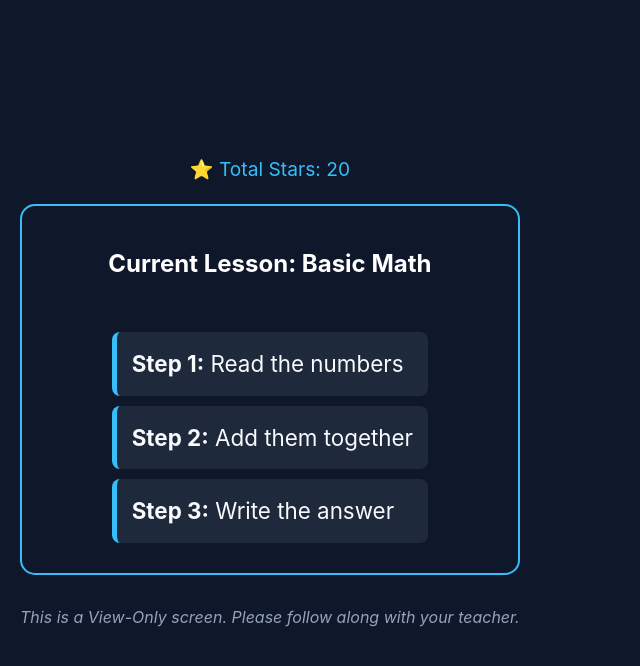
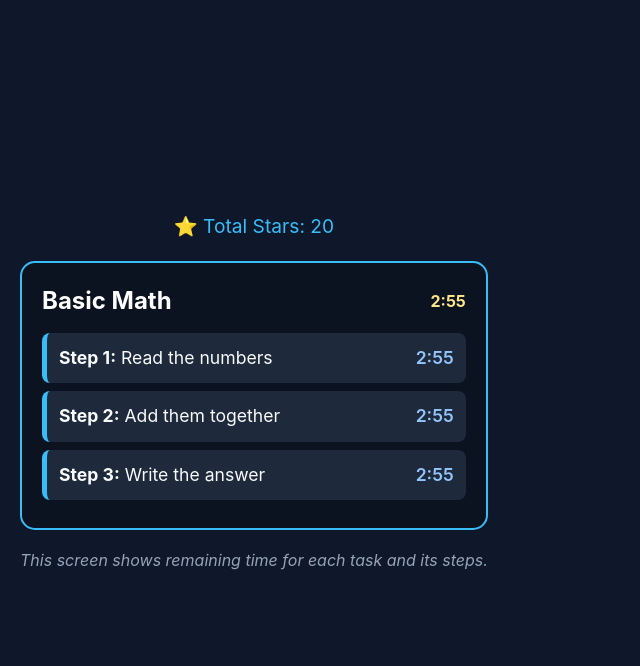
Before and after one commit to Victor2275/HOTHproject, a React (Vite) app in the folder frontend/: page /student in a window 1280 px wide. Shown: the top 666 px of the page, without its empty margins (0-640 px from the left). Built offline with nearby package versions, Linux system fonts and the light colour scheme.

Commit message:
Added a timer function

```diff
--- a/frontend/src/App.jsx
+++ b/frontend/src/App.jsx
@@ -39,7 +39,7 @@ export default function App() {
   const [role, setRole] = useState(null); // Starts null, set to 'teacher' via SessionSetup
   const [points, setPoints] = useState(20);
   const [tasks, setTasks] = useState([
-    { id: 1, title: "Basic Math", steps: ["Read the numbers", "Add them together", "Write the answer"] }
+    { id: 1, title: "Basic Math", steps: ["Read the numbers", "Add them together", "Write the answer"], timeLimitSeconds: 180 }
   ]);
   const [forest, setForest] = useState([]);
   const [emotions, setEmotions] = useState([]);
--- a/frontend/src/components/StudentView.jsx
+++ b/frontend/src/components/StudentView.jsx
@@ -1,10 +1,48 @@
-import React from 'react';
+import React, { useState, useEffect } from 'react';
 
 export default function StudentView({ tasks, points }) {
-  // Grab the latest task added by the teacher
-  const task = tasks[tasks.length - 1];
+  const [remaining, setRemaining] = useState({}); // map of taskId -> seconds remaining
 
-  if (!task) return (
+  // Initialize remaining times for newly added tasks
+  useEffect(() => {
+    setRemaining(prev => {
+      const next = { ...prev };
+      tasks.forEach(t => {
+        if (t.timeLimitSeconds && !(t.id in next)) {
+          next[t.id] = t.timeLimitSeconds;
+        }
+      });
+      return next;
+    });
+  }, [tasks]);
+
+  // Global interval to decrement timers every second
+  useEffect(() => {
+    const id = setInterval(() => {
+      setRemaining(prev => {
+        const next = { ...prev };
+        let changed = false;
+        Object.keys(next).forEach(k => {
+          if (next[k] > 0) {
+            next[k] = next[k] - 1;
+            changed = true;
+          }
+        });
+        return changed ? next : prev;
+      });
+    }, 1000);
+    return () => clearInterval(id);
+  }, []);
+
+  function formatTime(sec) {
+    if (sec == null) return '—';
+    const s = Math.max(0, Math.floor(sec));
+    const m = Math.floor(s / 60);
+    const r = s % 60;
+    return `${m}:${String(r).padStart(2, '0')}`;
+  }
+
+  if (!tasks || tasks.length === 0) return (
     <div style={{ textAlign: 'center', marginTop: '50px' }}>
       <h2>🎒 Student Display</h2>
       <p>Waiting for the teacher to assign a task...</p>
@@ -17,29 +55,42 @@ export default function StudentView({ tasks, points }) {
         ⭐ Total Stars: {points}
       </div>
 
-      <div className="task-card" style={{ border: '2px solid #38bdf8', borderRadius: '15px', padding: '20px' }}>
-        <h2 style={{ color: '#fff' }}>Current Lesson: {task.title}</h2>
-        <div className="steps-list" style={{ textAlign: 'left', display: 'inline-block', marginTop: '20px' }}>
+      <div style={{ display: 'grid', gap: '18px' }}>
+        {tasks.map(task => (
+          <div key={task.id} className="task-card" style={{ border: '2px solid #38bdf8', borderRadius: '15px', padding: '20px', background: '#0b1220' }}>
+            <div style={{ display: 'flex', justifyContent: 'space-between', alignItems: 'center' }}>
+              <h2 style={{ color: '#fff', margin: 0 }}>{task.title}</h2>
+              <div style={{ color: '#fde68a', fontWeight: '700' }}>{formatTime(remaining[task.id])}</div>
+            </div>
+
+            <div className="steps-list" style={{ textAlign: 'left', display: 'block', marginTop: '14px' }}>
               {task.steps.map((step, index) => (
                 <div
                   key={index}
                   className="step-box"
                   style={{
-                fontSize: '1.4rem',
-                margin: '10px 0',
-                padding: '15px',
+                    fontSize: '1.1rem',
+                    margin: '8px 0',
+                    padding: '12px',
                     background: '#1e293b',
                     borderRadius: '8px',
-                borderLeft: '5px solid #38bdf8'
+                    borderLeft: '5px solid #38bdf8',
+                    display: 'flex',
+                    justifyContent: 'space-between',
+                    alignItems: 'center'
                   }}
                 >
-              <strong>Step {index + 1}:</strong> {step}
+                  <div><strong>Step {index + 1}:</strong> {step}</div>
+                  <div style={{ color: '#93c5fd', fontWeight: '600' }}>{formatTime(remaining[task.id])}</div>
                 </div>
               ))}
             </div>
           </div>
-      <p style={{ marginTop: '30px', fontStyle: 'italic', color: '#94a3b8' }}>
-        This is a View-Only screen. Please follow along with your teacher.
+        ))}
+      </div>
+
+      <p style={{ marginTop: '18px', fontStyle: 'italic', color: '#94a3b8' }}>
+        This screen shows remaining time for each task and its steps.
       </p>
     </div>
   );
--- a/frontend/src/components/TeacherView.jsx
+++ b/frontend/src/components/TeacherView.jsx
@@ -2,6 +2,7 @@ import { useState } from 'react';
 
 export default function TeacherView({ tasks, setTasks }) {
   const [taskInput, setTaskInput] = useState('');
+  const [timeLimitMinutes, setTimeLimitMinutes] = useState(5);
 
   const handleBreakdown = () => {
     if (!taskInput) return;
@@ -11,7 +12,9 @@ export default function TeacherView({ tasks, setTasks }) {
     const newTask = {
       id: Date.now(),
       title: taskInput,
-      steps: ["Read the problem carefully.", "Identify the numbers.", "Solve the problem.", "Check your work."]
+      steps: ["Read the problem carefully.", "Identify the numbers.", "Solve the problem.", "Check your work."],
+      // store time limit in seconds
+      timeLimitSeconds: Number(timeLimitMinutes) * 60
     };
 
     setTasks([...tasks, newTask]);
@@ -31,6 +34,15 @@ export default function TeacherView({ tasks, setTasks }) {
           rows="3"
           style={{ width: '100%', maxWidth: '400px', marginTop: '10px' }}
         />
+          <br />
+          <label style={{ marginTop: '8px', display: 'block' }}>Time limit (minutes):</label>
+          <input
+            type="number"
+            min="1"
+            value={timeLimitMinutes}
+            onChange={(e) => setTimeLimitMinutes(e.target.value)}
+            style={{ width: '100px', marginTop: '6px' }}
+          />
         <br />
         <button onClick={handleBreakdown} style={{ marginTop: '10px' }}>
           Break Down into Steps
@@ -40,7 +52,7 @@ export default function TeacherView({ tasks, setTasks }) {
       <h3>Current Tasks:</h3>
       <ul>
         {tasks.map(task => (
-          <li key={task.id}>{task.title} (Has {task.steps.length} steps)</li>
+            <li key={task.id}>{task.title} (Has {task.steps.length} steps) - Time: {task.timeLimitSeconds ? Math.round(task.timeLimitSeconds/60) + ' min' : '—'}</li>
         ))}
       </ul>
     </div>
```
Lines whose indentation alone changed are shown as unchanged.
